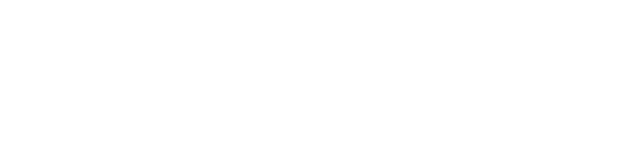
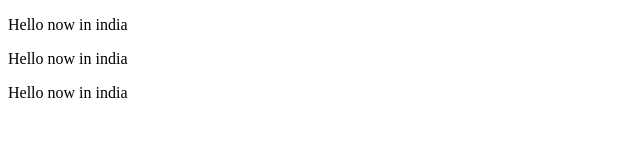
Before and after one commit to Ibrahim-Hossain-Jewel/pirple-HomeWork-Assignment, a plain HTML site: page index.html in a window 1280 px wide. Shown: the whole page, without its empty margins (0-640 px from the left). Drawn offline with Linux system fonts and the light colour scheme.

Commit message:
changed all dom data loop through

```diff
--- a/DOM.js
+++ b/DOM.js
@@ -0,0 +1,5 @@
+//Change all paragraph data using for loop.
+var pHolder = document.getElementsByTagName('p');
+for(var l = 0;l<=pHolder.length;l++){
+    pHolder[l].innerHTML = "Hello now in india";
+}
--- a/index.html
+++ b/index.html
@@ -6,6 +6,10 @@
     <title>HomeWork 3 is done</title>
 </head>
 <body>
-    <script src="HomeWork6.js"></script>
+
+    <p>Bangladesh 1</p>
+    <p>Bangladesh 2</p>
+    <p>Bangladesh 3</p>
+    <script src="DOM.js"></script>
 </body>
 </html>
```
